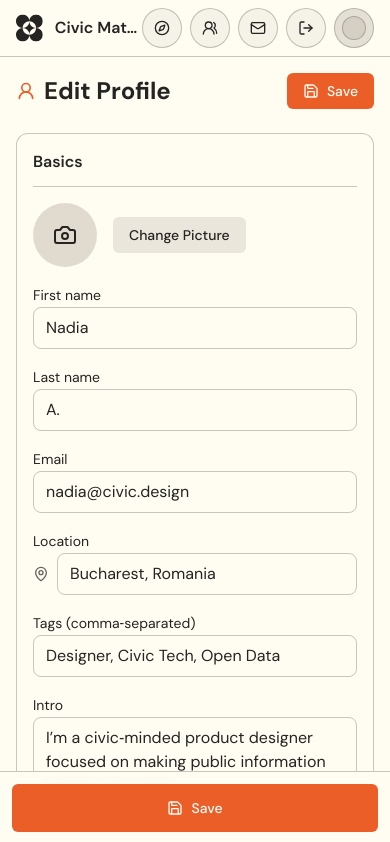
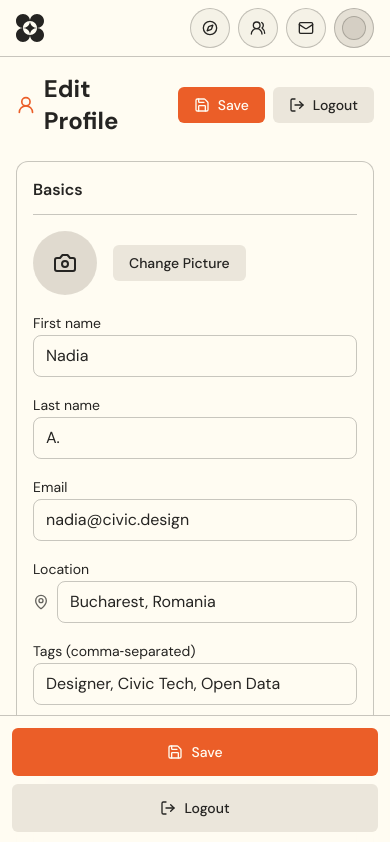
Before and after one commit to iggypcnfsky/civicmatch, a Next.js app: page /profile in a window 390 px wide. Shown: the top 842 px of the page. Built offline with nearby package versions, Linux system fonts and the light colour scheme.

Commit message:
Update architecture documentation to reflect new global top bar design and Supabase integration plan. Enhance profile page with logout functionality and improve mobile save bar layout.

```diff
--- a/src/app/profile/page.tsx
+++ b/src/app/profile/page.tsx
@@ -1,7 +1,7 @@
 "use client";
 
 import { useEffect, useState } from "react";
-import { UserRound, Camera, MapPin, Save, Plus, Trash2, Link as LinkIcon, Wrench, Heart, Lightbulb, Sparkles } from "lucide-react";
+import { UserRound, Camera, MapPin, Save, Plus, Trash2, Link as LinkIcon, Wrench, Heart, Lightbulb, Sparkles, LogOut } from "lucide-react";
 
 type AimItem = { title: string; summary: string };
 type CustomSection = { id: string; title: string; content: string };
@@ -82,6 +82,12 @@ export default function ProfilePage() {
         <h1 className="text-2xl font-bold">Edit Profile</h1>
         <button className="ml-auto btn btn-primary rounded-full hidden md:inline-flex" onClick={saveAll}>
           <Save className="mr-2 size-4" /> Save
+        </button>
+        <button
+          className="btn btn-muted rounded-full hidden md:inline-flex"
+          onClick={() => { localStorage.setItem("civicmatch.authenticated", "0"); window.location.href = "/"; }}
+        >
+          <LogOut className="mr-2 size-4" /> Logout
         </button>
       </header>
 
@@ -220,8 +226,9 @@ export default function ProfilePage() {
       </div>
 
       {/* Sticky mobile save bar */}
-      <div className="md:hidden fixed bottom-0 left-0 right-0 p-3 bg-[color:var(--background)]/95 backdrop-blur border-t">
+      <div className="md:hidden fixed bottom-0 left-0 right-0 p-3 bg-[color:var(--background)]/95 backdrop-blur border-t space-y-2">
         <button className="btn btn-primary w-full rounded-full h-12" onClick={saveAll}><Save className="mr-2 size-4" /> Save</button>
+        <button className="btn btn-muted w-full rounded-full h-12" onClick={() => { localStorage.setItem("civicmatch.authenticated", "0"); window.location.href = "/"; }}><LogOut className="mr-2 size-4" /> Logout</button>
       </div>
     </div>
   );
--- a/src/components/TopBar.tsx
+++ b/src/components/TopBar.tsx
@@ -2,7 +2,7 @@
 
 import Link from "next/link";
 import { usePathname } from "next/navigation";
-import { ArrowLeft, Compass, LogOut, Mail, UsersRound } from "lucide-react";
+import { ArrowLeft, Compass, Mail, UsersRound } from "lucide-react";
 import Logo from "@/components/Logo";
 
 function pillClasses(active: boolean): string {
@@ -26,7 +26,7 @@ export default function TopBar() {
           </Link>
         )}
         <Logo className="size-7 text-[color:var(--foreground)]" />
-        <span className="font-semibold truncate">Civic Match</span>
+        <span className="font-semibold truncate hidden md:inline">Civic Match</span>
       </div>
       <div className="flex items-center gap-2">
         <Link href="/" className={pillClasses(isExplore)} aria-label="Explore">
@@ -41,14 +41,6 @@ export default function TopBar() {
           <Mail className="size-4" />
           <span className="hidden md:inline">Messages</span>
         </Link>
-        <button
-          className="h-10 w-10 md:w-auto md:px-4 inline-flex items-center justify-center rounded-full border border-divider bg-[color:var(--muted)]/20 hover:bg-[color:var(--muted)]/30 gap-2 text-sm"
-          onClick={() => { localStorage.setItem("civicmatch.authenticated", "0"); window.location.href = "/"; }}
-          aria-label="Logout"
-        >
-          <LogOut className="size-4" />
-          <span className="hidden md:inline">Logout</span>
-        </button>
         <Link href="/profile" className="h-10 w-10 md:w-auto md:px-3 inline-flex items-center justify-center rounded-full border border-divider bg-[color:var(--muted)]/50 gap-2 text-sm" aria-label="Profile">
           <span className="h-6 w-6 rounded-full bg-[color:var(--muted)]/60 border border-divider" />
           <span className="hidden md:inline">You</span>
```
Also changed, not shown: 1 other file (tests, documents, lock files or other folders).
